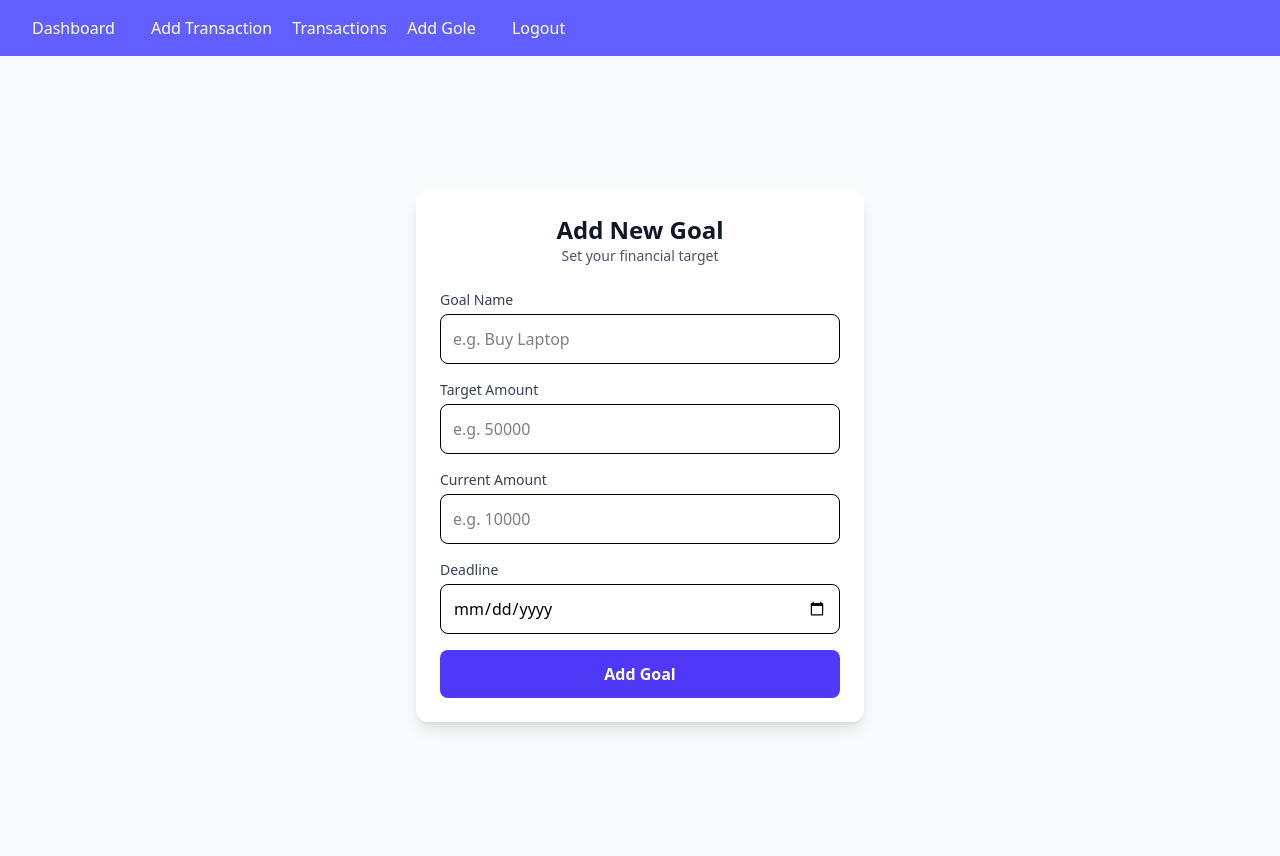
After one commit to SherazHaider907/Finance_Tracker, a Django app: page /goal/add/ in a window 1280 px wide. The commit adds this page. Run offline with Django 5.2, Linux system fonts and the light colour scheme; the visitor is signed in with stand-in values (Sample User, id 1).

Commit message:
make Gole model

```diff
--- a/finance/forms.py
+++ b/finance/forms.py
@@ -1,7 +1,7 @@
 from django import forms
 from django.contrib.auth.forms import UserCreationForm
 from django.contrib.auth.models import User
-from .models import Transaction
+from .models import Transaction,Goal
 class RegisterForm(UserCreationForm):
     class Meta:
         model = User
@@ -11,3 +11,8 @@ class TransactionForm(forms.ModelForm):
     class Meta:
         model = Transaction
         fields = ['title','amount','transaction_type','date','category']
+
+class GoalForm(forms.ModelForm):
+    class Meta:
+        model = Goal
+        fields = ['name', 'target_amount', 'deadline']
--- a/finance/templates/finance/base.html
+++ b/finance/templates/finance/base.html
@@ -12,6 +12,7 @@
         <a href="{% url "dashboard" %}" class="mx-4">Dashboard</a>
             <a href="{% url "transaction_add" %}" class="mx-4">Add Transaction</a>
             <a href="{% url "transactions_list" %}">Transactions</a>
+            <a href="{% url "goal_add" %}" class="mx-4">Add Gole</a>
             <form id="logout-form" action="{% url "logout" %}" method="POST" style="display:inline;">
                 {% csrf_token %}
                 <a href="#" onclick="document.getElementById('logout-form').submit();" class="ml-4">Logout</a>
--- /dev/null
+++ b/finance/templates/finance/goal_form.html
@@ -0,0 +1,78 @@
+{% extends "finance/base.html" %}
+{% block title %}Add Goal{% endblock title %}
+
+{% block content %}
+<div class="min-h-screen flex items-center justify-center bg-gray-50 py-12 px-4">
+    <div class="max-w-md w-full bg-white p-6 rounded-xl shadow-lg">
+
+        <div class="text-center mb-6">
+            <h1 class="text-2xl font-bold text-gray-900">Add New Goal</h1>
+            <p class="text-sm text-gray-600">Set your financial target</p>
+        </div>
+
+        {% if form.errors %}
+        <div class="mb-4 bg-red-100 border border-red-400 text-red-700 px-4 py-3 rounded">
+            <strong>Form Error:</strong> Please fix the errors below.
+        </div>
+        {% endif %}
+
+        <form method="POST" class="space-y-4">
+            {% csrf_token %}
+
+            <!-- Goal Name -->
+            <div>
+                <label class="block text-sm font-medium text-gray-700">Goal Name</label>
+                <input type="text" name="name"
+                       value="{{ form.name.value|default_if_none:'' }}"
+                       class="mt-1 w-full p-3 border rounded-lg focus:ring-2 focus:ring-indigo-500"
+                       placeholder="e.g. Buy Laptop" required>
+                {% if form.name.errors %}
+                    <p class="text-red-500 text-sm mt-1">{{ form.name.errors.0 }}</p>
+                {% endif %}
+            </div>
+
+            <!-- Target Amount -->
+            <div>
+                <label class="block text-sm font-medium text-gray-700">Target Amount</label>
+                <input type="number" step="0.01" name="target_amount"
+                       value="{{ form.target_amount.value|default_if_none:'' }}"
+                       class="mt-1 w-full p-3 border rounded-lg focus:ring-2 focus:ring-indigo-500"
+                       placeholder="e.g. 50000" required>
+                {% if form.target_amount.errors %}
+                    <p class="text-red-500 text-sm mt-1">{{ form.target_amount.errors.0 }}</p>
+                {% endif %}
+            </div>
+
+            <!-- Current Amount -->
+            <div>
+                <label class="block text-sm font-medium text-gray-700">Current Amount</label>
+                <input type="number" step="0.01" name="current_amount"
+                       value="{{ form.current_amount.value|default_if_none:'' }}"
+                       class="mt-1 w-full p-3 border rounded-lg focus:ring-2 focus:ring-indigo-500"
+                       placeholder="e.g. 10000" required>
+                {% if form.current_amount.errors %}
+                    <p class="text-red-500 text-sm mt-1">{{ form.current_amount.errors.0 }}</p>
+                {% endif %}
+            </div>
+
+            <!-- Deadline -->
+            <div>
+                <label class="block text-sm font-medium text-gray-700">Deadline</label>
+                <input type="date" name="deadline"
+                       value="{{ form.deadline.value|default_if_none:'' }}"
+                       class="mt-1 w-full p-3 border rounded-lg focus:ring-2 focus:ring-indigo-500" required>
+                {% if form.deadline.errors %}
+                    <p class="text-red-500 text-sm mt-1">{{ form.deadline.errors.0 }}</p>
+                {% endif %}
+            </div>
+
+            <!-- Submit -->
+            <button type="submit"
+                    class="w-full bg-indigo-600 text-white font-semibold py-3 rounded-lg hover:bg-indigo-700 transition">
+                Add Goal
+            </button>
+        </form>
+
+    </div>
+</div>
+{% endblock content %}
--- a/finance/urls.py
+++ b/finance/urls.py
@@ -1,9 +1,10 @@
 from django.urls import path
-from finance.views import RegisterView,DashboardView,TransactionCreateView,TranscationListView
+from finance.views import RegisterView,DashboardView,TransactionCreateView,TranscationListView,GoalCreateView
 urlpatterns = [
     path('register/',RegisterView.as_view(),name="register"),
     path('',DashboardView.as_view(),name="dashboard"),
     path('transaction/add/',TransactionCreateView.as_view(),name="transaction_add"),
     path('transaction',TranscationListView.as_view(),name="transactions_list"),
+    path('goal/add/',GoalCreateView.as_view(),name="goal_add"),
 
 ]
--- a/finance/views.py
+++ b/finance/views.py
@@ -1,9 +1,10 @@
 from django.shortcuts import render, redirect
 from django.views import View
-from finance.forms import RegisterForm,TransactionForm
+from finance.forms import RegisterForm,TransactionForm,GoalForm
 from django.contrib.auth import login
 from django.contrib.auth.mixins import LoginRequiredMixin
-from .models import Transaction
+from .models import Transaction,Goal
+from django.db.models import Sum
 class RegisterView(View):
     def get(self, request, *args, **kwargs):
         form = RegisterForm()
@@ -14,11 +15,40 @@ class RegisterView(View):
         if form.is_valid():
             user = form.save()
             login(request, user)
-            redirect('dashboard')
+            return redirect('login')
 
-class DashboardView(View,LoginRequiredMixin):
+
+class DashboardView(LoginRequiredMixin, View):
     def get(self, request, *args, **kwargs):
-        return render(request, 'finance/dashboard.html')
+        transactions = Transaction.objects.filter(user=request.user)
+        goals = Goal.objects.filter(user=request.user)
+
+        # Calculate total income and total expense
+        total_income = Transaction.objects.filter(user=request.user, transaction_type='Income').aggregate(Sum('amount'))['amount__sum'] or 0
+        total_expense = Transaction.objects.filter(user=request.user, transaction_type='Expense').aggregate(Sum('amount'))['amount__sum'] or 0
+        net_saving = total_income - total_expense
+        remaining_savings = net_saving
+        goal_progress = []
+        for goal in goals:
+            if remaining_savings >=goal.target_amount:
+                goal_progress.append({'goal':goal,'progress':100})
+                remaining_savings -= goal.target_amount
+            elif remaining_savings > 0:
+                progress = (remaining_savings/goal.target_amount) * 100
+                goal_progress.append({'goal':goal,'progress':progress})
+                remaining_savings = 0
+            else:
+                goal_progress.append({'goal':goal,'progress':0})
+        context = {
+            'transactions': transactions,
+            'goals': goals,
+            'total_income': total_income,
+            'total_expense': total_expense,
+            'net_saving': net_saving,
+            'goal_progress':goal_progress
+        }
+
+        return render(request, 'finance/dashboard.html', context)
 
 class TransactionCreateView(View,LoginRequiredMixin):
     def get(self, request, *args, **kwargs):
@@ -36,5 +66,21 @@ class TransactionCreateView(View,LoginRequiredMixin):
 
 class TranscationListView(LoginRequiredMixin,View):
     def get(self, request, *args, **kwargs):
-        transaction = Transaction.objects.all()
+        transaction = Transaction.objects.filter(user=request.user)
         return render(request, 'finance/transactions_list.html',{'transaction':transaction})
+
+
+
+class GoalCreateView(LoginRequiredMixin, View):
+    def get(self, request, *args, **kwargs):
+        form = GoalForm()
+        return render(request, 'finance/goal_form.html', {'form': form})
+
+    def post(self, request, *args, **kwargs):
+        form = GoalForm(request.POST)
+        if form.is_valid():
+            goal = form.save(commit=False)
+            goal.user = request.user
+            goal.save()
+            return redirect('dashboard')
+        return render(request, 'finance/goal_form.html', {'form': form})
```
Also changed, not shown: finance/templates/finance/dashboard.html (+84 -3 lines).
